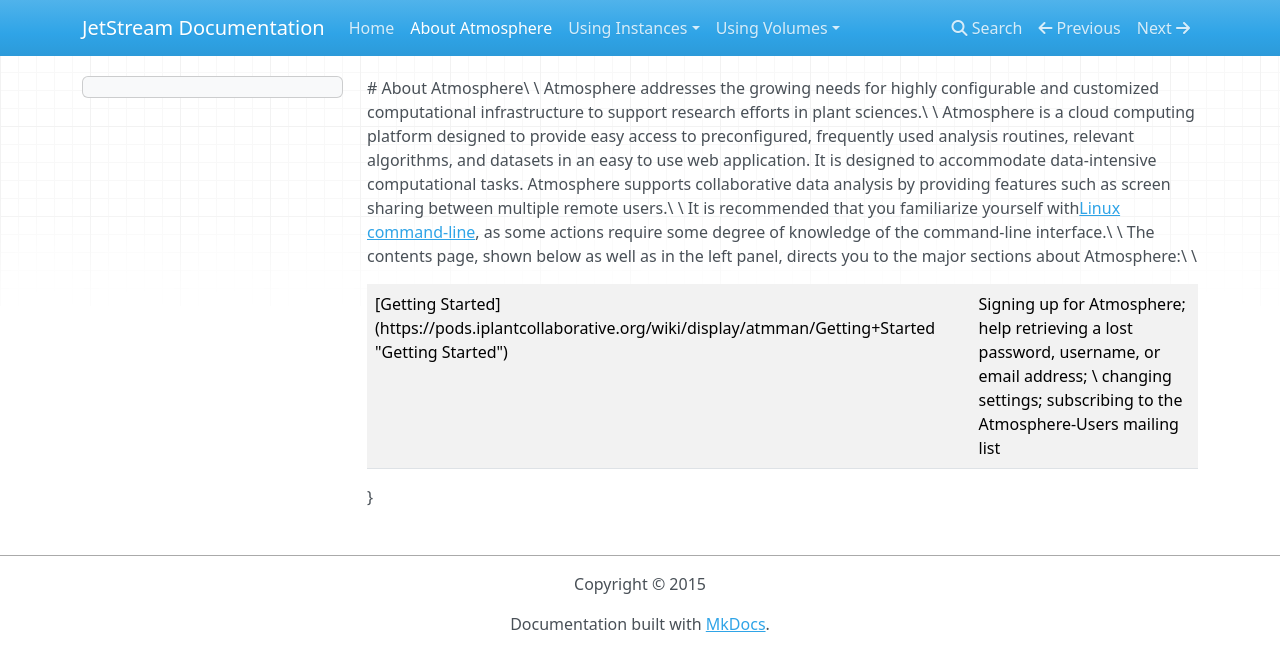
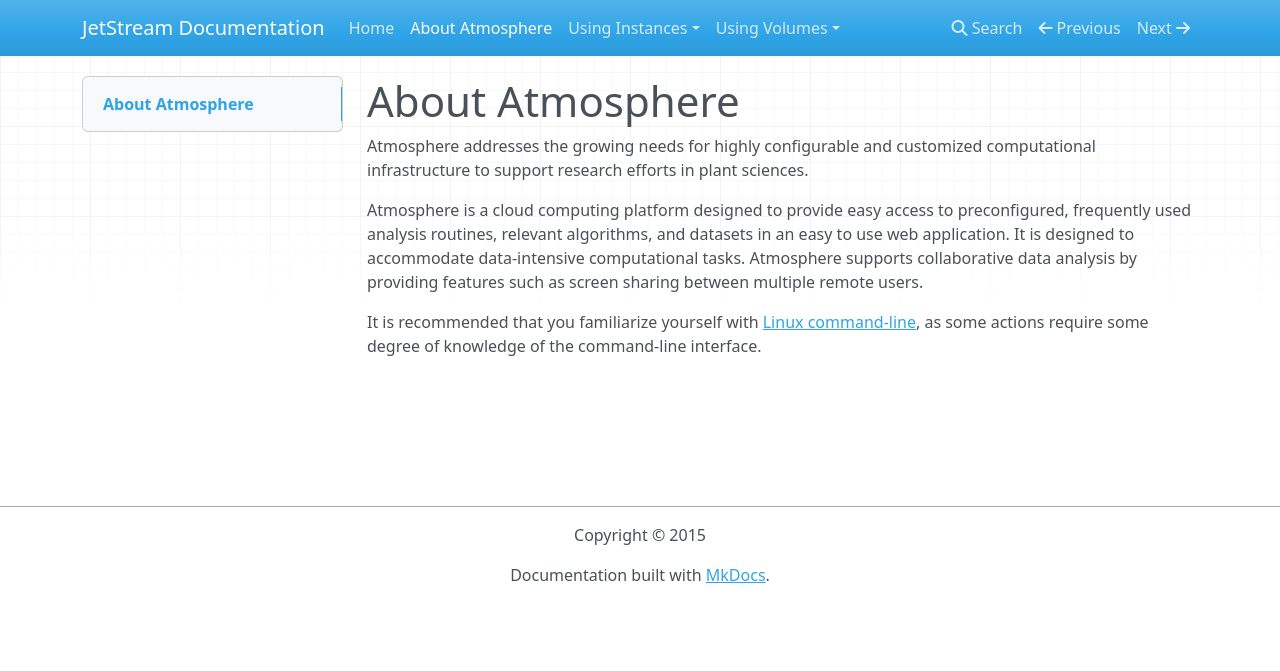
Before and after one commit to kkennedyua/JetstreamDocs, an MkDocs documentation site: the page built from docs/AboutAtmosphere.md, in a window 1280 px wide. Shown: the top 671 px of the page. Built offline with MkDocs 1.6.1, drawn with Linux system fonts in a browser that asks for light colours; nearby versions of some CDN libraries; old or Windows-style settings are respelled for this version of MkDocs.

Commit message:
Update About Atmosphere.md

```diff
--- a/docs/AboutAtmosphere.md
+++ b/docs/AboutAtmosphere.md
@@ -1,12 +1,7 @@
-# About Atmosphere\
-\
-Atmosphere addresses the growing needs for highly configurable and customized computational infrastructure to support research efforts in plant sciences.\
-\
-Atmosphere is a cloud computing platform designed to provide easy access to preconfigured, frequently used analysis routines, relevant algorithms, and datasets in an easy to use web application. It is designed to accommodate data-intensive computational tasks. Atmosphere supports collaborative data analysis by providing features such as screen sharing between multiple remote users.\
-\
-It is recommended that you familiarize yourself with[Linux command-line](http://linuxcommand.org/), as some actions require some degree of knowledge of the command-line interface.\
-\
-The contents page, shown below as well as in the left panel, directs you to the major sections about Atmosphere:\
-\
-<table class="confluenceTable"><tbody><tr><td class="confluenceTd">[Getting Started](https://pods.iplantcollaborative.org/wiki/display/atmman/Getting+Started "Getting Started")</td><td class="confluenceTd"> Signing up for Atmosphere; help retrieving a lost password, username, or email address;  \
-changing settings; subscribing to the Atmosphere-Users mailing list</td></tr></tbody></table>}
+# About Atmosphere
+
+Atmosphere addresses the growing needs for highly configurable and customized computational infrastructure to support research efforts in plant sciences.
+
+Atmosphere is a cloud computing platform designed to provide easy access to preconfigured, frequently used analysis routines, relevant algorithms, and datasets in an easy to use web application. It is designed to accommodate data-intensive computational tasks. Atmosphere supports collaborative data analysis by providing features such as screen sharing between multiple remote users.
+
+It is recommended that you familiarize yourself with [Linux command-line](http://linuxcommand.org/), as some actions require some degree of knowledge of the command-line interface.
```
